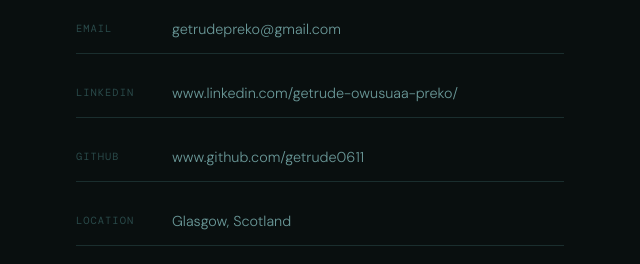
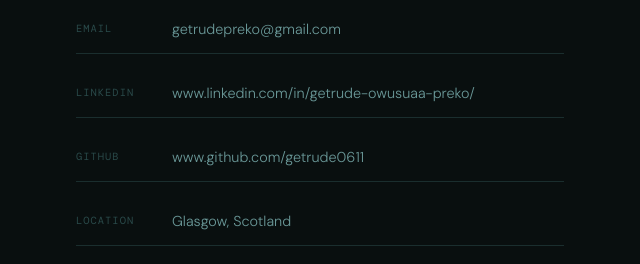
Before and after one commit to getrude0611/portfolio, a plain HTML site: page index.html in a window 1280 px wide. Shown: the part 3720-3984 px from the top of the page, 612-1252 px from the left. Drawn offline with nearby package versions, Linux system fonts and the light colour scheme; a web font is replaced by a local one.

Commit message:
Add files via upload

```diff
--- a/index.html
+++ b/index.html
@@ -779,9 +779,9 @@
           <span class="contact-link-icon">Email</span>
           getrudepreko@gmail.com
         </a>
-        <a href="http://www.linkedin.com/getrude-owusuaa-preko/" class="contact-link">
+        <a href="http://www.linkedin.com/in/getrude-owusuaa-preko/" class="contact-link">
           <span class="contact-link-icon">LinkedIn</span>
-          www.linkedin.com/getrude-owusuaa-preko/
+          www.linkedin.com/in/getrude-owusuaa-preko/
         </a>
         <a href="http://www.github.com/getrude0611" class="contact-link">
           <span class="contact-link-icon">GitHub</span>
```
